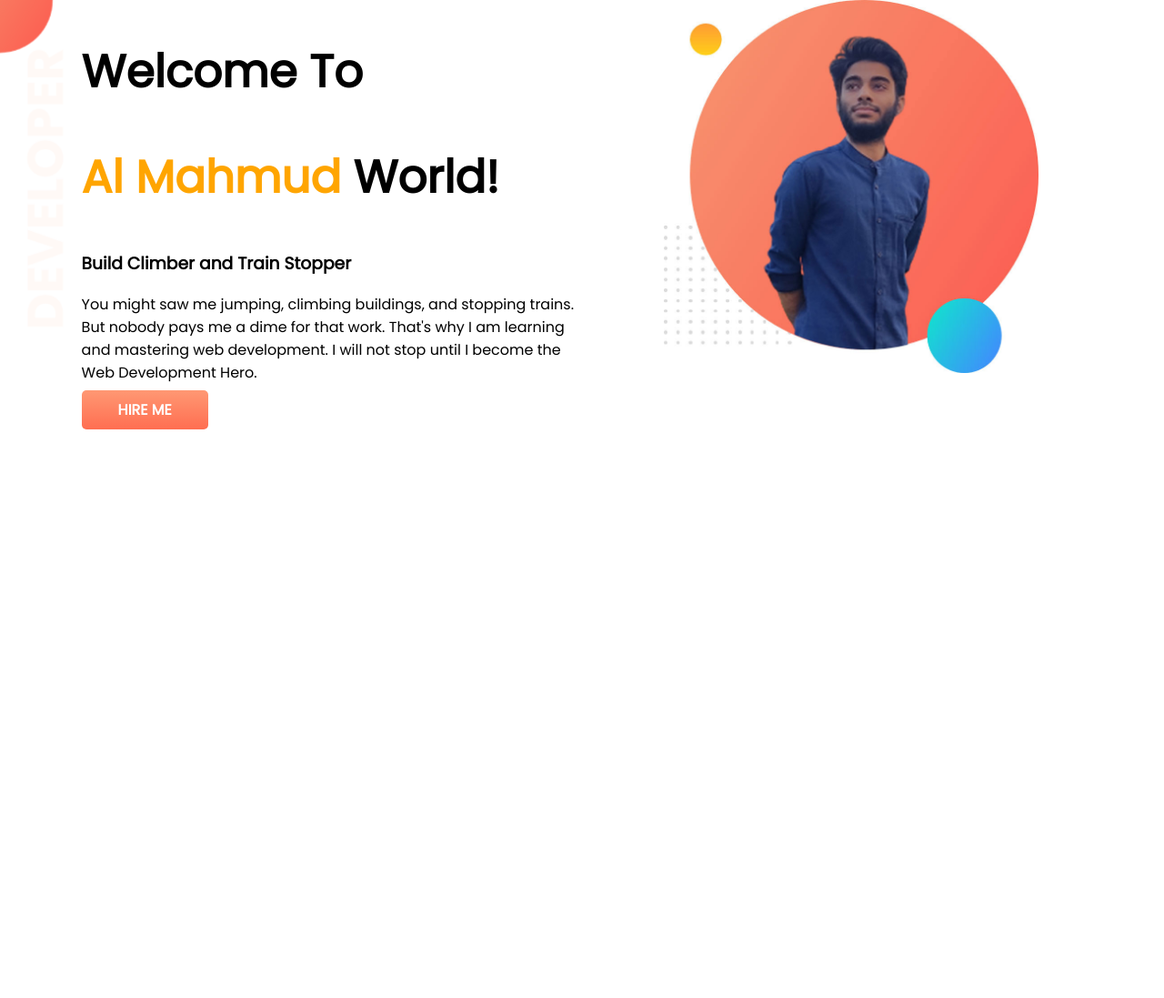
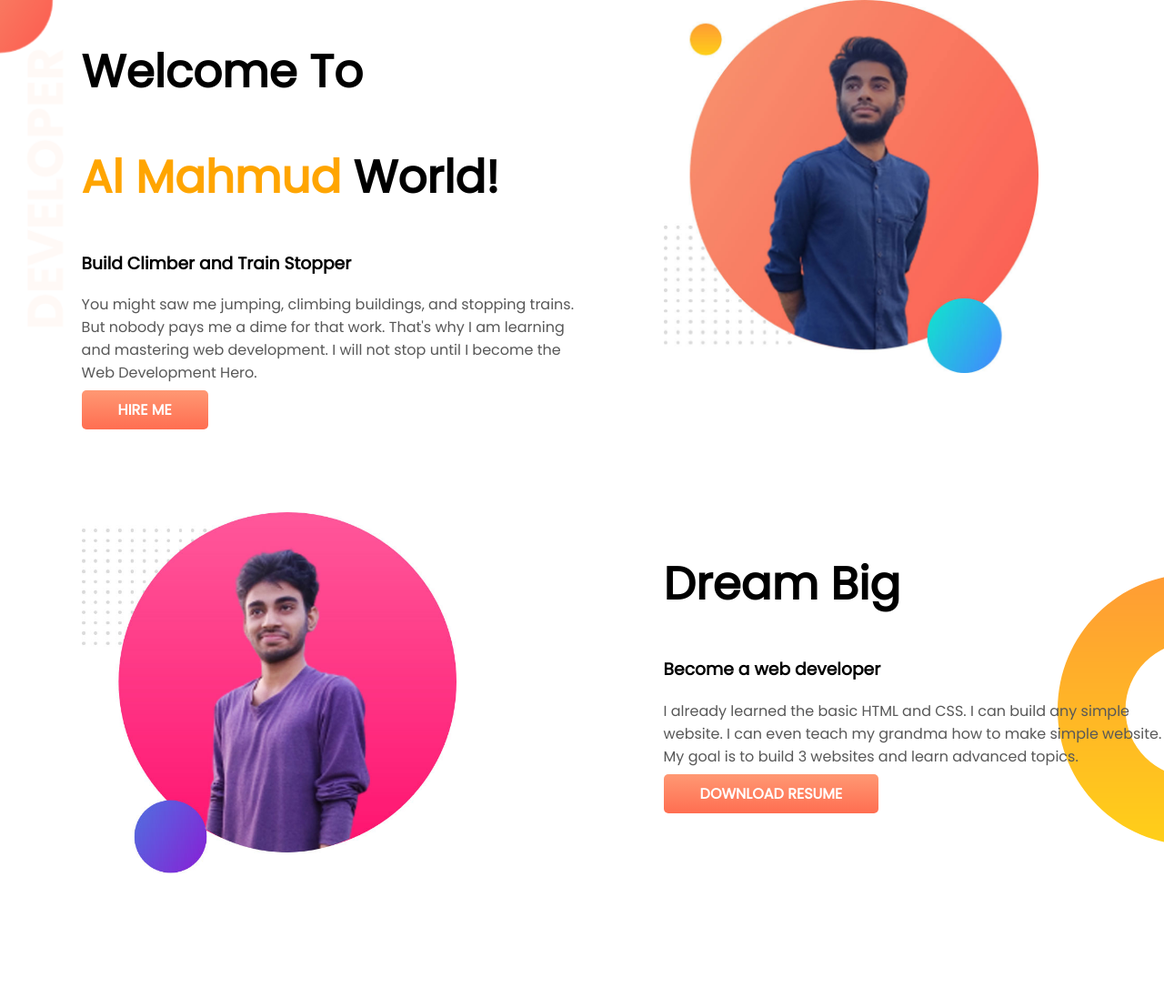
Before and after one commit to almahmud624/developer-portfolio, a plain HTML site: page index.html in a window 1280 px wide. Shown: the whole page at 91% size. Before the commit the page ends 800 px from the top, so only its background shows below. Drawn offline with Linux system fonts and the light colour scheme.

Commit message:
2nd task

```diff
--- a/index.html
+++ b/index.html
@@ -23,5 +23,16 @@
             <img src="images/my-bg1.jpg" alt="User Photo">
         </div>
     </section>
+    <section class="dream-area">
+        <div class="half-width">
+            <img src="images/my-bg2.jpg" alt="User Photo2">
+        </div>
+        <div class="half-width">
+            <h1>Dream Big</h1>
+            <h3>Become a web developer</h3>
+            <p>I already learned the basic HTML and CSS. I can build any simple website. I can even teach my grandma how to make simple website. My goal is to build 3 websites and learn advanced topics.</p>
+            <a class="hire-btn" href="https://github.com/almahmud624" target="_blank">download resume</a>
+        </div>
+    </section>
 </body>
 </html>
--- a/style.css
+++ b/style.css
@@ -9,6 +9,9 @@
 h1 {
   font-size: 50px;
   text-transform: capitalize;
+}
+p {
+  color: rgb(88, 88, 88);
 }
 .name-color span {
   color: orange;
@@ -32,3 +35,9 @@
   padding: 10px 40px;
   border-radius: 5px;
 }
+.dream-area {
+  padding: 100px 0 130px 0;
+  background-image: url(images/dream-bg.png);
+  background-repeat: no-repeat;
+  background-position: right;
+}
```
